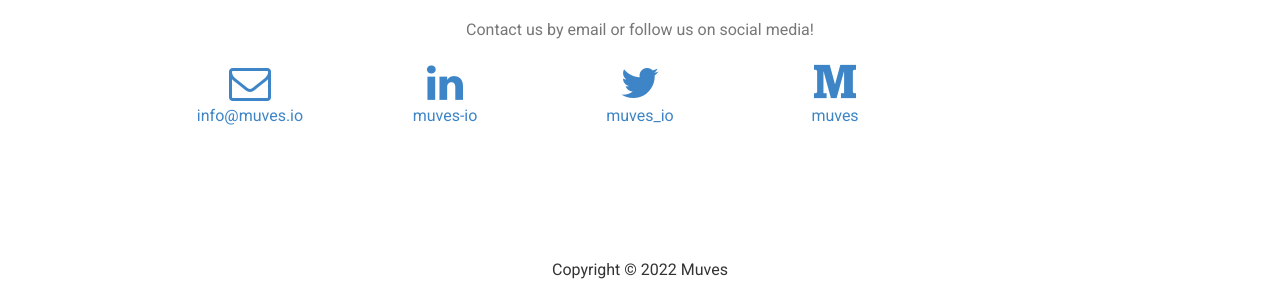
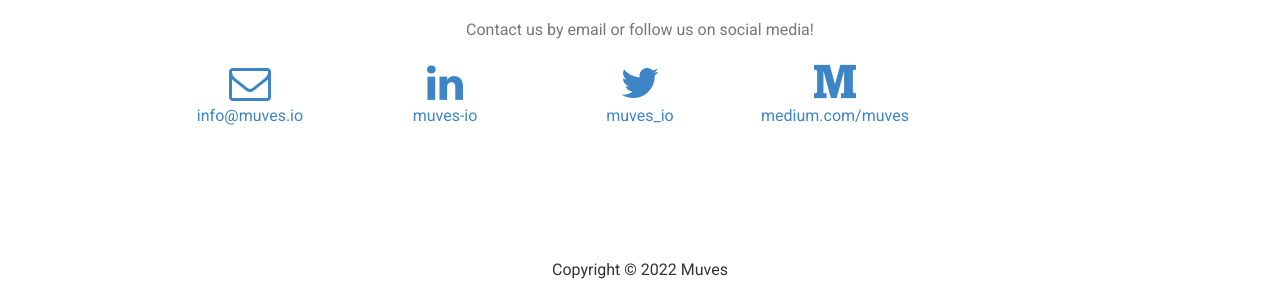
Before and after one commit to muvesio/muves.io, a Jekyll site: the page built from index.html, in a window 1280 px wide and 900 px high, scrolled down 1252 px. Shown: the part 588-887 px from the top of the window. Built offline with Jekyll 4.4.1, drawn with Linux system fonts in a browser that asks for light colours.

```diff
--- a/_includes/contact.html
+++ b/_includes/contact.html
@@ -30,8 +30,8 @@
         </div>
         <div class="col-lg-2 col-md-6 text-center">
             <a href="https://medium.com/muves">
-                <i class="fa fa-medium fa-3x wow bounceIn text-primary" data-wow-delay=".3s"></i>
-              <p class="text-primary">muves</p>
+                <i class="fa fa-medium fa-3x wow bounceIn text-primary" aria-hidden="true" data-wow-delay=".3s"></i>
+              <p class="text-primary">medium.com/muves</p>
             </a>
         </div>
     </div>
```
